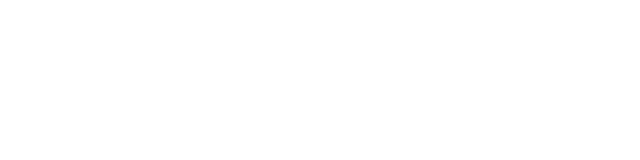
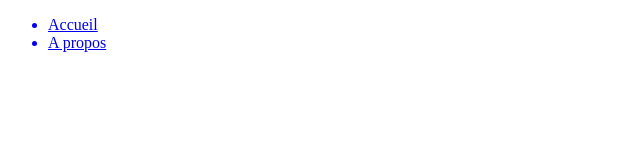
Before and after one commit to m-amroune/kasa_p11, a React (Create React App) app: page / in a window 1280 px wide. Shown: the top 160 px of the page, without its empty margins (0-640 px from the left). Built offline with nearby package versions, Linux system fonts and the light colour scheme.

Commit message:
add navigation for homePage and about

```diff
--- a/src/App.js
+++ b/src/App.js
@@ -1,7 +1,19 @@
 import React from "react";
+import { BrowserRouter, Routes, Route } from "react-router-dom";
+import About from "./pages/About";
+import Home from "./pages/Home";
 
 const App = () => {
-  return <div></div>;
+  return (
+    <BrowserRouter>
+      <Routes>
+        <Route path="/" element={<Home />} />
+        <Route path="/about" element={<About />} />
+        {/* if url is unknown : homePage */}
+        <Route path="*" element={<Home />} />
+      </Routes>
+    </BrowserRouter>
+  );
 };
 
 export default App;
--- /dev/null
+++ b/src/components/Navigation.js
@@ -0,0 +1,19 @@
+import React from "react";
+import { NavLink } from "react-router-dom";
+
+const Navigation = () => {
+  return (
+    <div className="navigation">
+      <ul>
+        <NavLink to="/">
+          <li>Accueil</li>
+        </NavLink>
+        <NavLink to="/about">
+          <li>A propos</li>
+        </NavLink>
+      </ul>
+    </div>
+  );
+};
+
+export default Navigation;
--- /dev/null
+++ b/src/pages/About.js
@@ -0,0 +1,12 @@
+import React from "react";
+import Navigation from "../components/Navigation";
+
+const About = () => {
+  return (
+    <div>
+      <Navigation />
+    </div>
+  );
+};
+
+export default About;
--- /dev/null
+++ b/src/pages/Home.js
@@ -0,0 +1,12 @@
+import React from "react";
+import Navigation from "../components/Navigation";
+
+const Home = () => {
+  return (
+    <div>
+      <Navigation />
+    </div>
+  );
+};
+
+export default Home;
```
